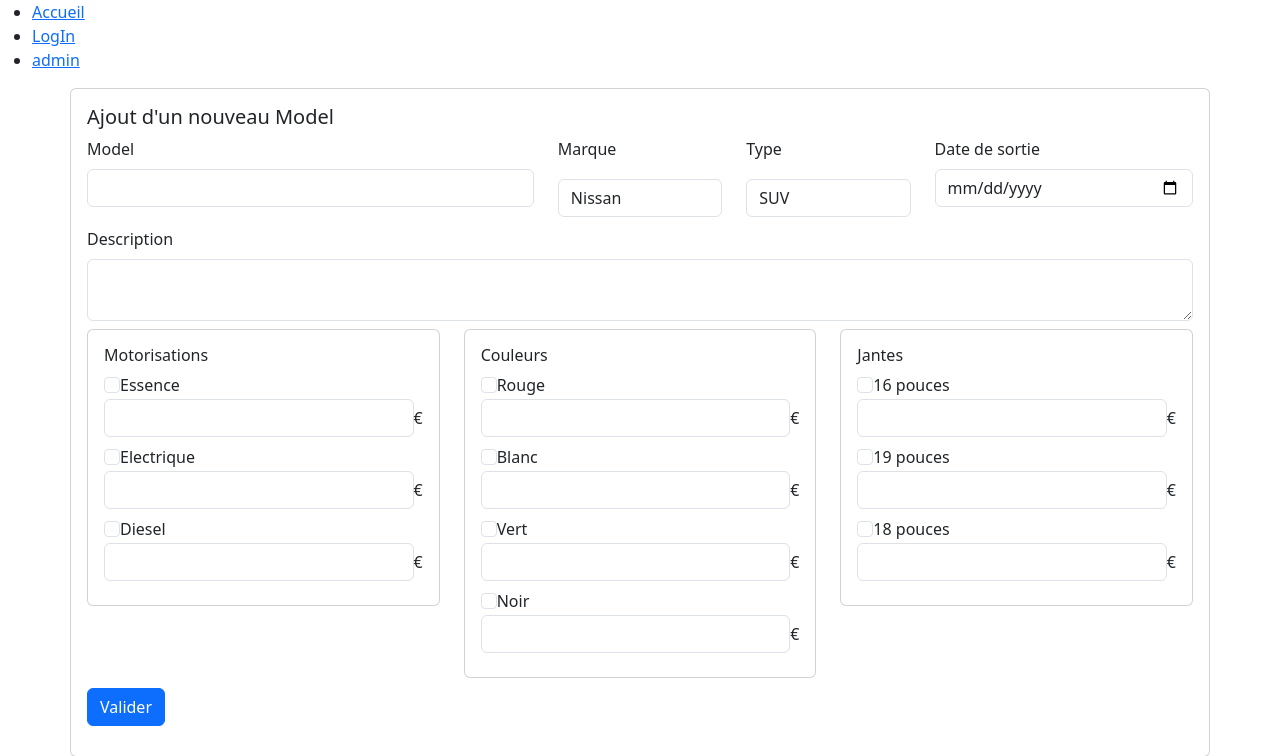
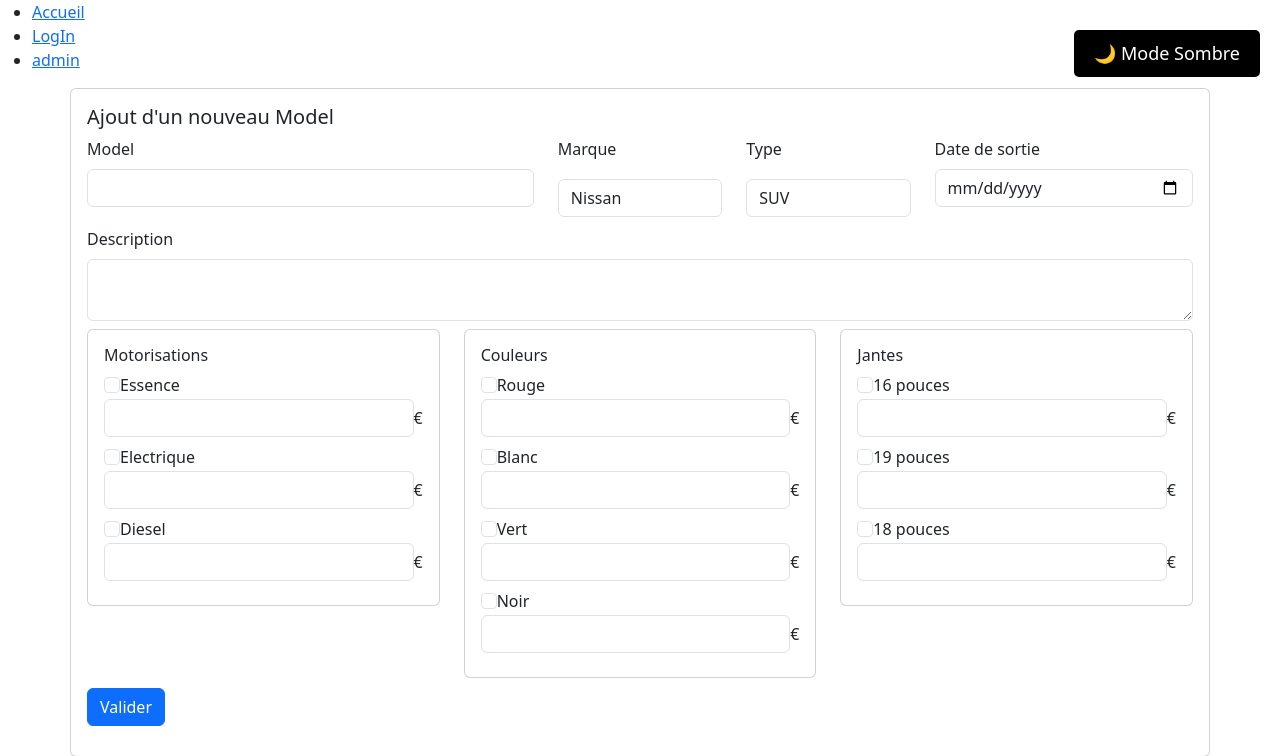
Before and after one commit to Seb-Prod/projetPhp, a PHP site: page /adminAdd.php in a window 1280 px wide. Shown: the top 756 px of the page. Run offline with PHP 8.4, Linux system fonts and the light colour scheme; the visitor is signed in with stand-in values (Sample User, id 1); data comes from the database, SQL or seed files in the repository; data that the repository does not hold is empty.

Commit message:
darkmode

```diff
--- a/css/style.css
+++ b/css/style.css
@@ -160,3 +160,29 @@
 #panier li {
     margin-bottom: 10px;
 }
+
+
+
+
+/* Mode sombre */
+.dark-mode {
+    background-color: #121212;
+    color: #ffffff;
+}
+
+/* Style du bouton */
+#darkModeToggle {
+    position: fixed;
+    top: 20px;
+    right: 20px;
+    padding: 10px 20px;
+    background-color: #000;
+    color: #fff;
+    border: none;
+    cursor: pointer;
+    border-radius: 5px;
+}
+
+#darkModeToggle:hover {
+    background-color: #333;
+}
--- a/includes/header.php
+++ b/includes/header.php
@@ -22,6 +22,7 @@ session_start();
             <ul>
                 <li>
                     <a href="index.php">Accueil</a>
+                    <button id="darkModeToggle">🌙 Mode Sombre</button>
                 </li>
                 <li>
                     <a href="logIn.php">LogIn</a>
@@ -34,4 +35,5 @@ session_start();
             </ul>
         </nav>
     </header>
+    <script src="script.js"></script>
     <main>
--- a/script.js
+++ b/script.js
@@ -122,3 +122,30 @@ document.addEventListener('DOMContentLoaded', function() {
         totalSpan.textContent = total;
     });
 });
+
+
+//Dark Mode
+
+document.addEventListener("DOMContentLoaded", function () {
+    const toggleButton = document.getElementById("darkModeToggle");
+    const body = document.body;
+
+    // Vérifier si le mode sombre est activé (stocké dans localStorage)
+    if (localStorage.getItem("darkMode") === "enabled") {
+        body.classList.add("dark-mode");
+        toggleButton.textContent = "☀️ Mode Clair";
+    }
+
+    // Basculer le mode sombre/clair au clic
+    toggleButton.addEventListener("click", function () {
+        body.classList.toggle("dark-mode");
+
+        if (body.classList.contains("dark-mode")) {
+            localStorage.setItem("darkMode", "enabled");
+            toggleButton.textContent = "☀️ Mode Clair";
+        } else {
+            localStorage.setItem("darkMode", "disabled");
+            toggleButton.textContent = "🌙 Mode Sombre";
+        }
+    });
+});
--- a/voiture.php
+++ b/voiture.php
@@ -3,7 +3,10 @@ $pageTitle = "Description voiture";
 require_once 'includes/header.php';
 define('SECURE_ACCESS', true);
 require_once 'config.php';
-$id_voiture = 4; //Remplacé par un get lié sur la page de Moussa
+echo '<pre>';
+var_dump($_GET);
+echo '</pre>';
+$id_voiture = $_GET["idVoiture"]; //Remplacé par un get lié sur la page de Moussa
 $pdo = getDBConnection();
 try {
     $pdo = getDBConnection();
```
